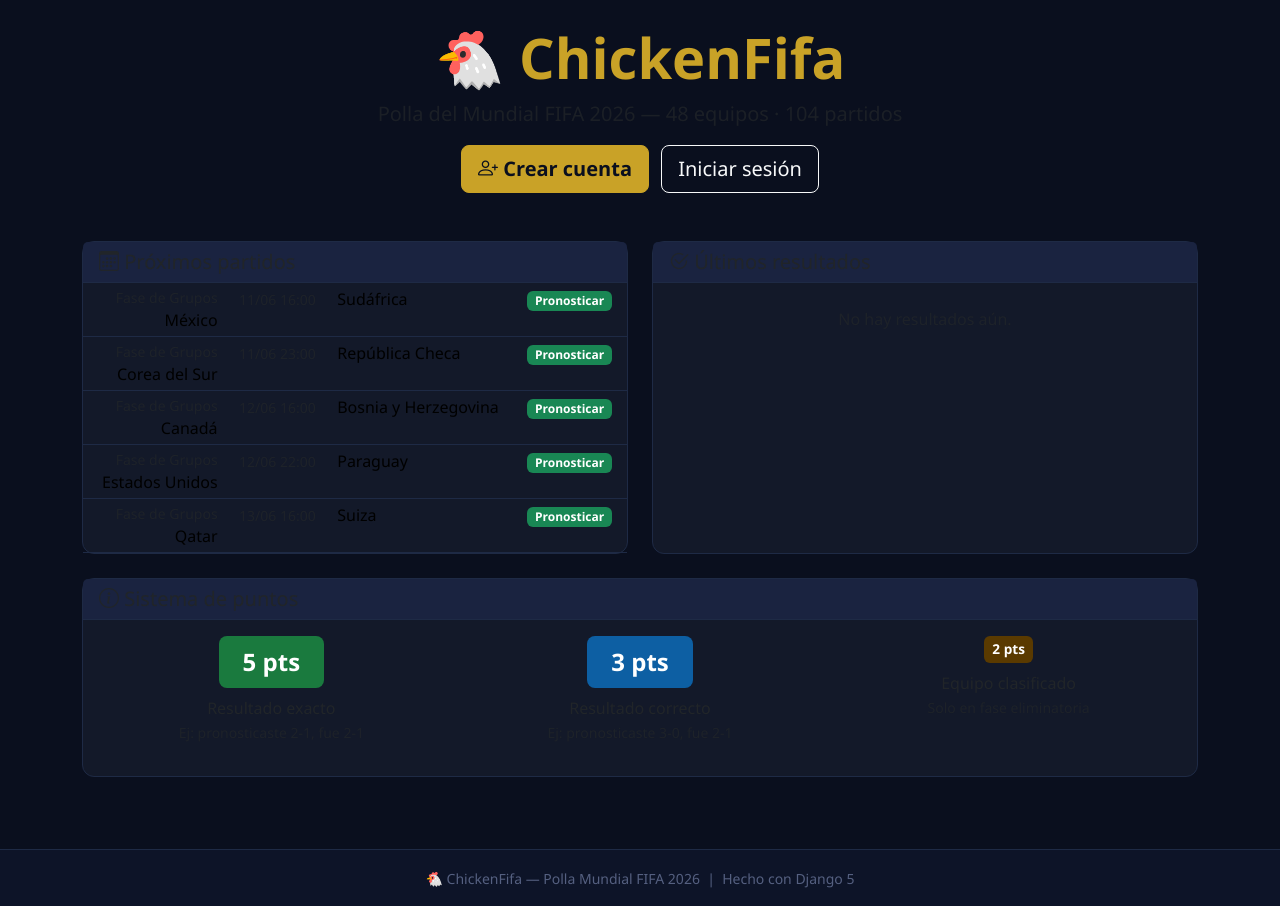
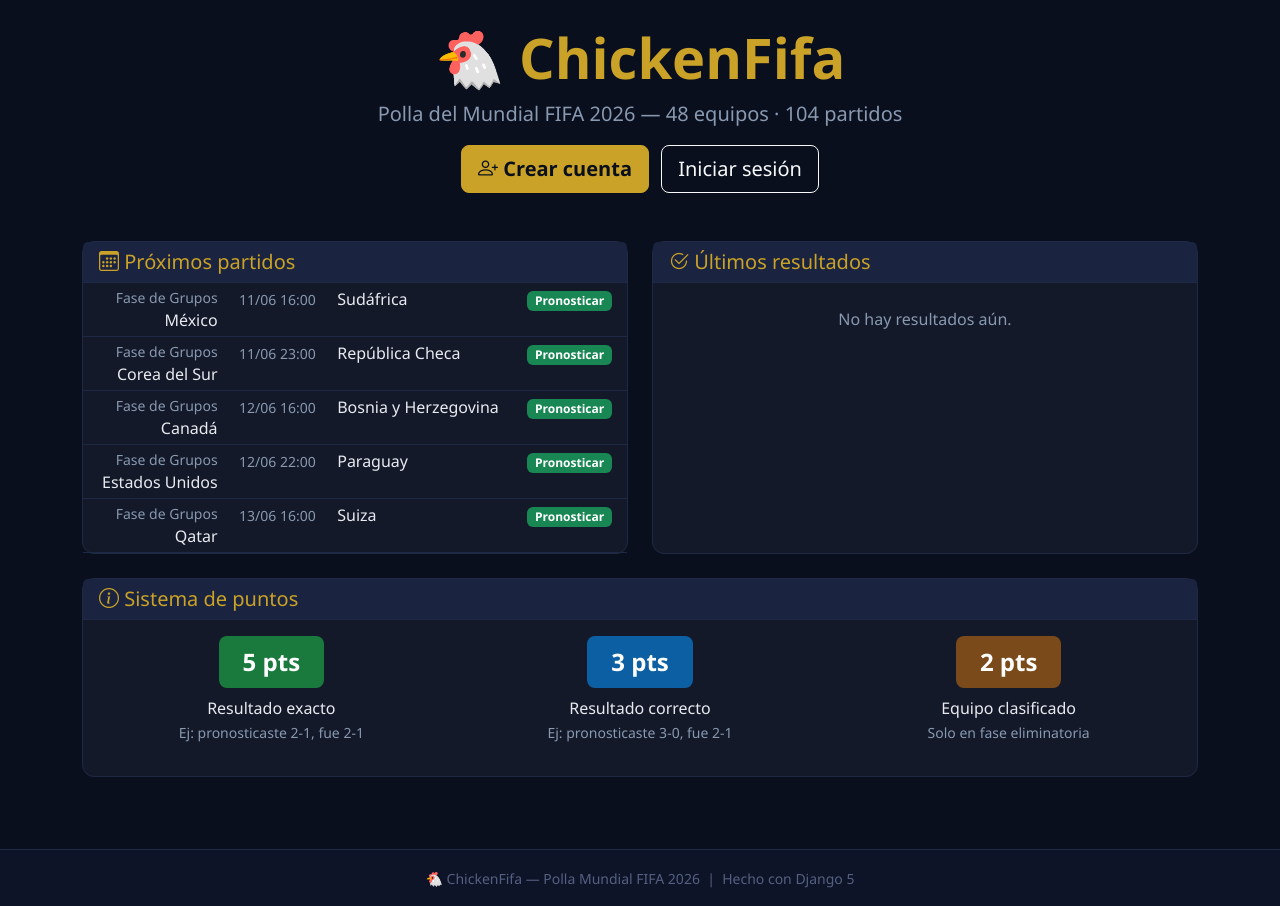
Before and after one commit to diegofretes96/chickenfifa, a Django app: page /torneo/ in a window 1280 px wide. Shown: the part 62-968 px from the top of the page. Run offline with Django 5.2, Linux system fonts and the light colour scheme; data comes from the database, SQL or seed files in the repository; parts of the project's set-up code (start-up, migrations or seed data) failed here and were passed over.

Commit message:
fix: contraste de texto en tema oscuro - variables CSS Bootstrap y card headers

```diff
--- a/templates/base.html
+++ b/templates/base.html
@@ -8,22 +8,46 @@
   <link rel="stylesheet" href="https://cdn.jsdelivr.net/npm/bootstrap-icons@1.11.3/font/bootstrap-icons.min.css">
   <script src="https://unpkg.com/htmx.org@2.0.4" defer></script>
   <style>
+    /* Sobreescribir variables CSS de Bootstrap para tema oscuro */
+    :root {
+      --bs-body-color: #e8eaf0;
+      --bs-body-bg: #0a0f1e;
+      --bs-secondary-color: #8899b0;
+      --bs-card-bg: #131929;
+      --bs-card-cap-bg: #1a2340;
+      --bs-card-border-color: #1e2a45;
+      --bs-card-color: #e8eaf0;
+      --bs-table-color: #e8eaf0;
+      --bs-table-bg: transparent;
+      --bs-table-border-color: #1e2a45;
+      --bs-table-striped-bg: rgba(30,42,69,.4);
+      --bs-dropdown-bg: #1a2340;
+      --bs-dropdown-color: #e8eaf0;
+      --bs-dropdown-border-color: #1e2a45;
+      --bs-dropdown-link-color: #e8eaf0;
+      --bs-dropdown-link-hover-color: #c9a227;
+      --bs-dropdown-link-hover-bg: #0d1428;
+      --bs-dropdown-divider-bg: #1e2a45;
+    }
     body { background: #0a0f1e; color: #e8eaf0; font-family: 'Segoe UI', sans-serif; }
     .navbar { background: linear-gradient(135deg, #1a1f3e 0%, #0d1428 100%); border-bottom: 2px solid #c9a227; }
     .navbar-brand { color: #c9a227 !important; font-weight: 800; font-size: 1.4rem; }
     .nav-link { color: #b0b8d0 !important; transition: color .2s; }
     .nav-link:hover, .nav-link.active { color: #c9a227 !important; }
-    .card { background: #131929; border: 1px solid #1e2a45; border-radius: 12px; }
-    .card-header { background: #1a2340; border-bottom: 1px solid #1e2a45; }
+    .card { background: #131929; border: 1px solid #1e2a45; border-radius: 12px; color: #e8eaf0; }
+    .card-header { background: #1a2340; border-bottom: 1px solid #1e2a45; color: #c9a227; }
+    .card-header h5, .card-header h6 { color: #c9a227; }
+    .text-muted { color: #8899b0 !important; }
     .btn-primary { background: #c9a227; border-color: #c9a227; color: #0a0f1e; font-weight: 600; }
     .btn-primary:hover { background: #e8b830; border-color: #e8b830; color: #0a0f1e; }
     .badge-pts { background: #c9a227; color: #0a0f1e; font-weight: 700; }
     .table { color: #e8eaf0; }
-    .table > :not(caption) > * > * { background: transparent; border-color: #1e2a45; }
+    .table > :not(caption) > * > * { background: transparent; border-color: #1e2a45; color: #e8eaf0; }
     .form-control, .form-select { background: #0d1428; border-color: #1e2a45; color: #e8eaf0; }
     .form-control:focus, .form-select:focus { background: #131929; border-color: #c9a227; color: #e8eaf0; box-shadow: 0 0 0 .25rem rgba(201,162,39,.25); }
+    .form-label { color: #b0b8d0; }
     footer { background: #0d1428; border-top: 1px solid #1e2a45; color: #556080; }
-    .score-box { display:inline-flex; align-items:center; justify-content:center; width:36px; height:36px; background:#1e2a45; border-radius:8px; font-weight:700; font-size:1.1rem; }
+    .score-box { display:inline-flex; align-items:center; justify-content:center; width:36px; height:36px; background:#1e2a45; border-radius:8px; font-weight:700; font-size:1.1rem; color:#e8eaf0; }
     .score-input { width:60px; text-align:center; font-weight:700; font-size:1.1rem; }
     .puntos-badge { display:inline-block; padding:.25em .6em; border-radius:6px; font-weight:700; font-size:.85rem; }
     .puntos-5 { background:#1a7a3e; color:#fff; }
@@ -33,6 +57,10 @@
     .tendencia-up { color: #1aff7a; }
     .tendencia-down { color: #ff4444; }
     .locked-overlay { opacity:.5; pointer-events:none; }
+    .alert-success { background:#0d3320; border-color:#1a7a3e; color:#6dffaa; }
+    .alert-danger  { background:#3a0d0d; border-color:#7a1a1a; color:#ff8888; }
+    .alert-warning { background:#3a2a00; border-color:#7a5a00; color:#ffd966; }
+    .alert-info    { background:#0d2040; border-color:#1a4080; color:#88bbff; }
   </style>
   {% block extra_css %}{% endblock %}
 </head>
--- a/templates/tournament/inicio.html
+++ b/templates/tournament/inicio.html
@@ -94,15 +94,15 @@
     <div class="row text-center">
       <div class="col-md-4 mb-3">
         <div class="puntos-badge puntos-5 fs-4 px-4 py-2 rounded-3">5 pts</div>
-        <p class="mt-2 mb-0">Resultado exacto<br><small class="text-muted">Ej: pronosticaste 2-1, fue 2-1</small></p>
+        <p class="mt-2 mb-0" style="color:#e8eaf0;">Resultado exacto<br><small class="text-muted">Ej: pronosticaste 2-1, fue 2-1</small></p>
       </div>
       <div class="col-md-4 mb-3">
         <div class="puntos-badge puntos-3 fs-4 px-4 py-2 rounded-3">3 pts</div>
-        <p class="mt-2 mb-0">Resultado correcto<br><small class="text-muted">Ej: pronosticaste 3-0, fue 2-1</small></p>
+        <p class="mt-2 mb-0" style="color:#e8eaf0;">Resultado correcto<br><small class="text-muted">Ej: pronosticaste 3-0, fue 2-1</small></p>
       </div>
       <div class="col-md-4 mb-3">
-        <div class="puntos-badge" style="background:#5a3a00;color:#fff;" class="fs-4 px-4 py-2 rounded-3">2 pts</div>
-        <p class="mt-2 mb-0">Equipo clasificado<br><small class="text-muted">Solo en fase eliminatoria</small></p>
+        <div class="puntos-badge puntos-2 fs-4 px-4 py-2 rounded-3">2 pts</div>
+        <p class="mt-2 mb-0" style="color:#e8eaf0;">Equipo clasificado<br><small class="text-muted">Solo en fase eliminatoria</small></p>
       </div>
     </div>
   </div>
```
